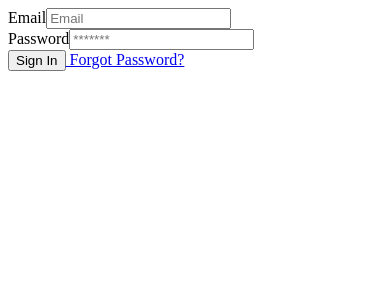
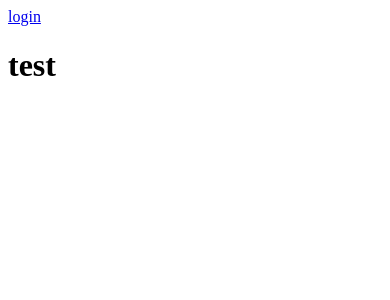
Before and after one commit to Namtt11/sridonchai_app, a Vue app: page /login in a window 390 px wide. Shown: the top 300 px of the page. Built offline with nearby package versions, Linux system fonts and the light colour scheme.

Commit message:
fix login

```diff
--- a/src/App.vue
+++ b/src/App.vue
@@ -1,73 +1,14 @@
 <script setup lang="ts">
 import { RouterLink, RouterView } from 'vue-router'
-import HelloWorld from './components/HelloWorld.vue'
+
 </script>
 
 <template>
-    <div class="flex justify-center items-center mt-52">
-      <div class="w-full max-w-xs">
-        <form class="bg-white shadow-md rounded px-8 pt-6 pb-8 mb-4">
-          <div class="identity-input mb-4">
-            <label
-              for="identity"
-              class="block text-gray-700 text-sm font-bold mb-2"
-            >
-              Email</label
-            >
-            <input
-              id="identity"
-              class="shadow appearance-none borderrounded w-full py-2 px-3 text-gray-700 mb-3 leading-tight focus:outline-none focus:shadow-outline"
-              type="text"
-              placeholder="Email"
-              aria-describedby="emailHelp"
+  <div>
+    <RouterLink to="/login">login</RouterLink>
 
-            />
-            <span class="text-xs text-red-700" id="emailHelp"></span>
-          </div>
-
-          <div class="password-input mb-6">
-            <label
-              for="identity"
-              class="block text-gray-700 text-sm font-bold mb-2"
-              >Password</label
-            >
-
-            <input
-              aria-describedby="passwordHelp"
+  <RouterView></RouterView>
+  </div>
 
 
-              class="shadow appearance-none borderrounded w-full py-2 px-3 text-gray-700 mb-3 leading-tight focus:outline-none focus:shadow-outline"
-              id="password"
-              type="password"
-              placeholder="*******"
-            />
-
-            <span class="text-xs text-red-700" id="passwordHelp"></span>
-          </div>
-
-          <div class="flex items-center justify-between">
-            <button
-              class="bg-blue-600 hover:bg-black text-white font-bold py-2 px-4 rounded focus:outline-none focus:shadow-outline"
-              type="submit"
-            >
-              Sign In
-            </button>
-            <a
-              class="inline-block align-baseline font-bold text-sm text-blue-500 hover:text-blue-800"
-              href="#"
-            >
-              Forgot Password?
-            </a>
-          </div>
-        </form>
-      </div>
-    </div>
-
 </template>
-
-<router-link
-to="/link"
-class="block ml-4 mt-4
-lg:inline-block lg:mt-0 text-blue-200
-hover:text-white"
->LoginItem</router-link>
--- a/src/router/index.js
+++ /dev/null
@@ -1,10 +0,0 @@
-import Login from '../views/Login.vue'
-
-const routes = [
-    {
-        path: '/login',
-        name: 'Login',
-        component: Login
-      }
-
-]
--- a/src/router/index.ts
+++ b/src/router/index.ts
@@ -1,6 +1,6 @@
 import { createRouter, createWebHistory } from 'vue-router'
 import HomeView from '../views/HomeView.vue'
-import Login from '../views/Login.vue'
+
 
 
 
@@ -10,7 +10,7 @@ const router = createRouter({
     {
       path: '/login',
       name: 'LoginItem',
-      component: () => import('../views/Login.vue')
+      component: () => import('../views/LoginView.vue')
     },
     {
       path: '/',
--- a/src/views/Login.vue
+++ /dev/null
@@ -1,81 +0,0 @@
-<script setup lang="ts"></script>
-
-<template>
-      <div class="Login">
-        <div class="flex justify-center items-center mt-52">
-          <div class="w-full max-w-xs">
-            <form class="bg-white shadow-md rounded px-8 pt-6 pb-8 mb-4">
-              <div class="identity-input mb-4">
-                <label
-                  for="identity"
-                  class="block text-gray-700 text-sm font-bold mb-2"
-                >
-                  Email</label
-                >
-                <input
-                  id="identity"
-                  class="shadow appearance-none borderrounded w-full py-2 px-3 text-gray-700 mb-3 leading-tight focus:outline-none focus:shadow-outline"
-                  type="text"
-                  placeholder="Email"
-                  aria-describedby="emailHelp"
-                  v-model="email"
-                />
-                <span class="text-xs text-red-700" id="emailHelp"></span>
-              </div>
-
-              <div class="password-input mb-6">
-                <label
-                  for="identity"
-                  class="block text-gray-700 text-sm font-bold mb-2"
-                  >Password</label
-                >
-
-                <input
-                  aria-describedby="passwordHelp"
-                  v-model="password"
-
-                  class="shadow appearance-none borderrounded w-full py-2 px-3 text-gray-700 mb-3 leading-tight focus:outline-none focus:shadow-outline"
-                  id="password"
-                  type="password"
-                  placeholder="*******"
-                />
-
-                <span class="text-xs text-red-700" id="passwordHelp"></span>
-              </div>
-
-              <div class="flex items-center justify-between">
-                <button
-                  class="bg-blue-600 hover:bg-black text-white font-bold py-2 px-4 rounded focus:outline-none focus:shadow-outline"
-                  type="submit"
-                >
-                  Sign In
-                </button>
-                <a
-                  class="inline-block align-baseline font-bold text-sm text-blue-500 hover:text-blue-800"
-                  href="#"
-                >
-                  Forgot Password?
-                </a>
-              </div>
-            </form>
-          </div>
-        </div>
-      </div>
-  </template>
-
-  <script>
-  export default {
-    name: "LoginItem",
-    data() {
-      return {
-        email: "",
-        password: "",
-      };
-    },
-    methods: {
-      login() {
-        console.log("logging in");
-      },
-    },
-  };
-  </script>
--- /dev/null
+++ b/src/views/LoginView.vue
@@ -0,0 +1,5 @@
+<script setup lang="ts"></script>
+
+<template>
+     <h1>test</h1>
+  </template>
```
